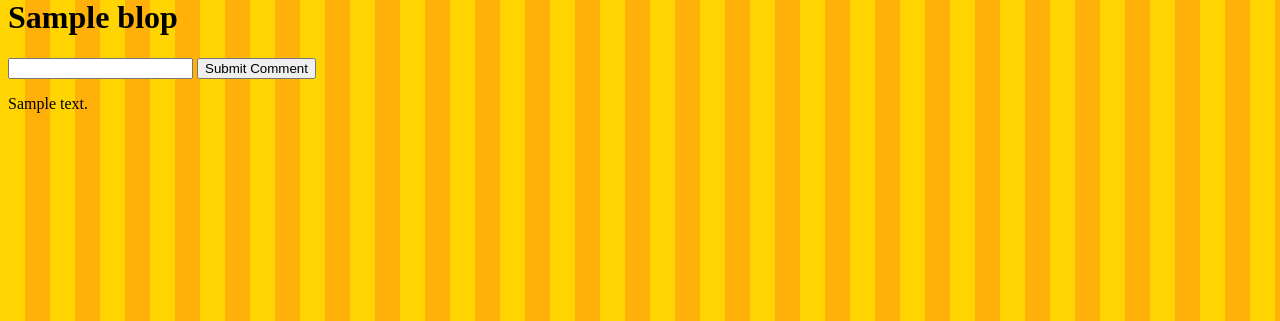
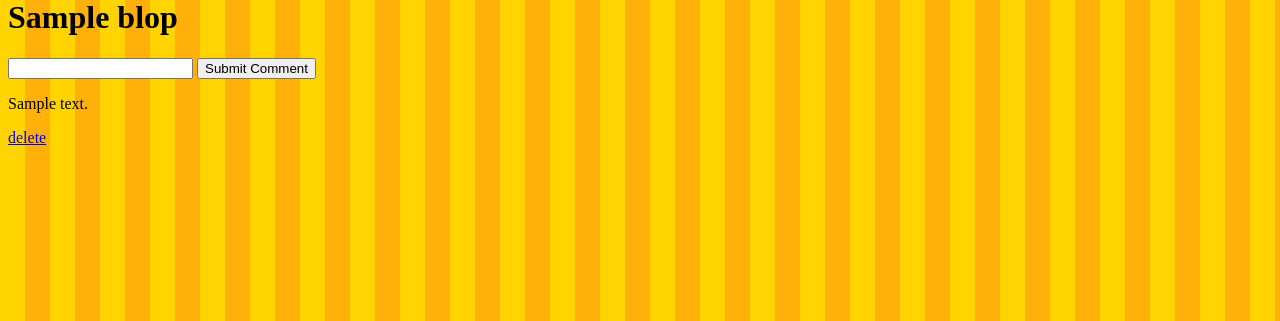
Before and after one commit to laststandjam/Blopper, a Django app: page /blops/1/ in a window 1280 px wide. Shown: the part 132-453 px from the top of the page. Run offline with Django 3.2, Linux system fonts and the light colour scheme; tables that the repository leaves empty hold one stand-in row (values such as "Sample post").

Commit message:
Implement delete comment & order comments Users can delete a comment from a blop details page. Comments are listed in descending order beginning with most recent posted.

```diff
--- a/main_app/models.py
+++ b/main_app/models.py
@@ -28,13 +28,12 @@ class Blopper(models.Model):
   def save_user_profile(sender, instance, **kwargs):
     instance.blopper.save()
 
-
-
-
 class Comment(models.Model):
   creator = models.ForeignKey(User, on_delete=models.CASCADE)
   content = models.TextField(max_length= 300)
   blop = models.ForeignKey(Blop, on_delete=models.CASCADE)
   created_at = models.DateTimeField(auto_now_add=True)
+  class Meta():
+    ordering = ['-created_at']
   def __str__(self):
     return f'{self.content}'
--- a/main_app/templates/main_app/detail.html
+++ b/main_app/templates/main_app/detail.html
@@ -16,7 +16,8 @@
   </form>
 
   {% for comment in comments %}
-    <p>{{comment}}</p>
+  <p>{{comment}}</p>
+  <a href="{% url 'main_app:delete_comment' blop.id comment.id %}">delete</a>
   {% endfor %}
 
 {% endblock %}
--- a/main_app/urls.py
+++ b/main_app/urls.py
@@ -10,6 +10,7 @@ urlpatterns = [
   path('blops/<int:blop_id>/', views.blop_details, name='blop_details'),
   path('blops/create', views.BlopCreate.as_view(), name='create_blop'),
   path('blops/<int:blop_id>/comment', views.comment_create, name='create_comment'),
+  path('blops/<int:blop_id>/comment/<int:comment_id>/delete', views.comment_delete, name='delete_comment'),
   path('blopper/', views.blopper, name='blopper'),
   path('articles/', views.articles, name='articles'),
   path('videos/', views.videos, name='videos'),
--- a/main_app/views.py
+++ b/main_app/views.py
@@ -76,3 +76,7 @@ def comment_create(request, blop_id):
     new_comment.blop = Blop.objects.get(id=blop_id)
     new_comment.save()
   return redirect('main_app:blop_details', blop_id=blop_id)
+
+def comment_delete(request, blop_id, comment_id):
+  Comment.objects.get(id=comment_id).delete()
+  return redirect('main_app:blop_details', blop_id=blop_id)
```
Also changed, not shown: main_app/migrations/0010_auto_20200210_0333.py (added).
